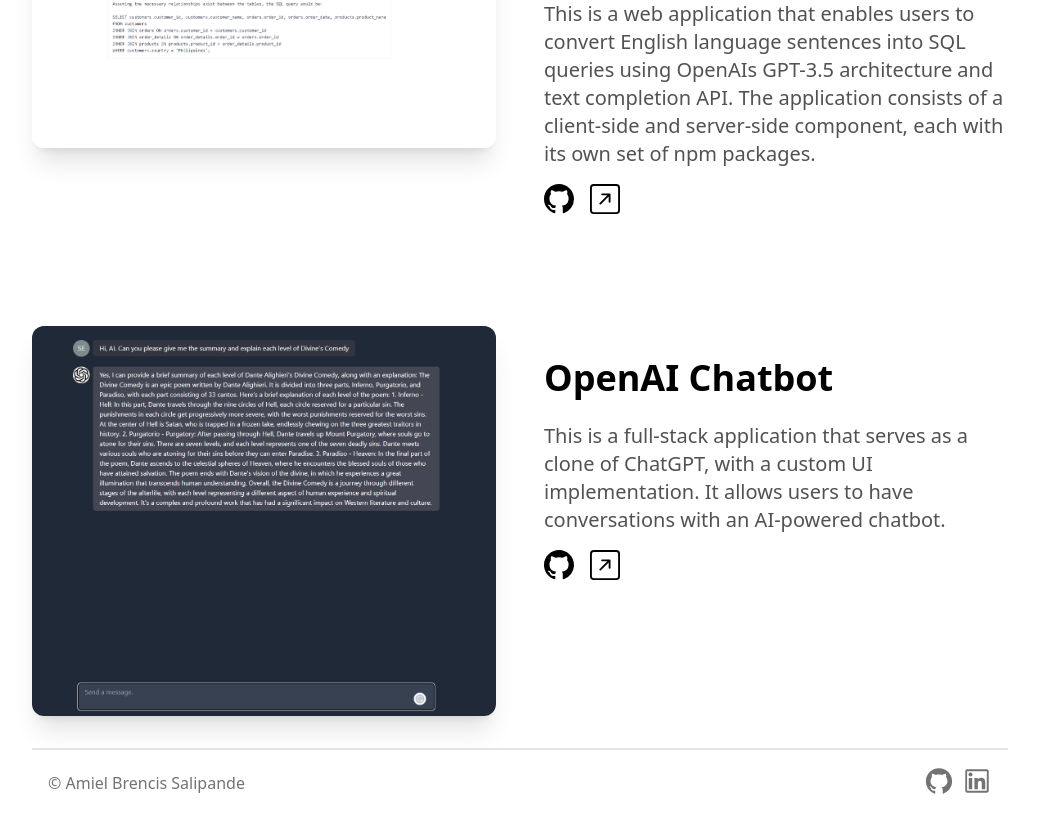
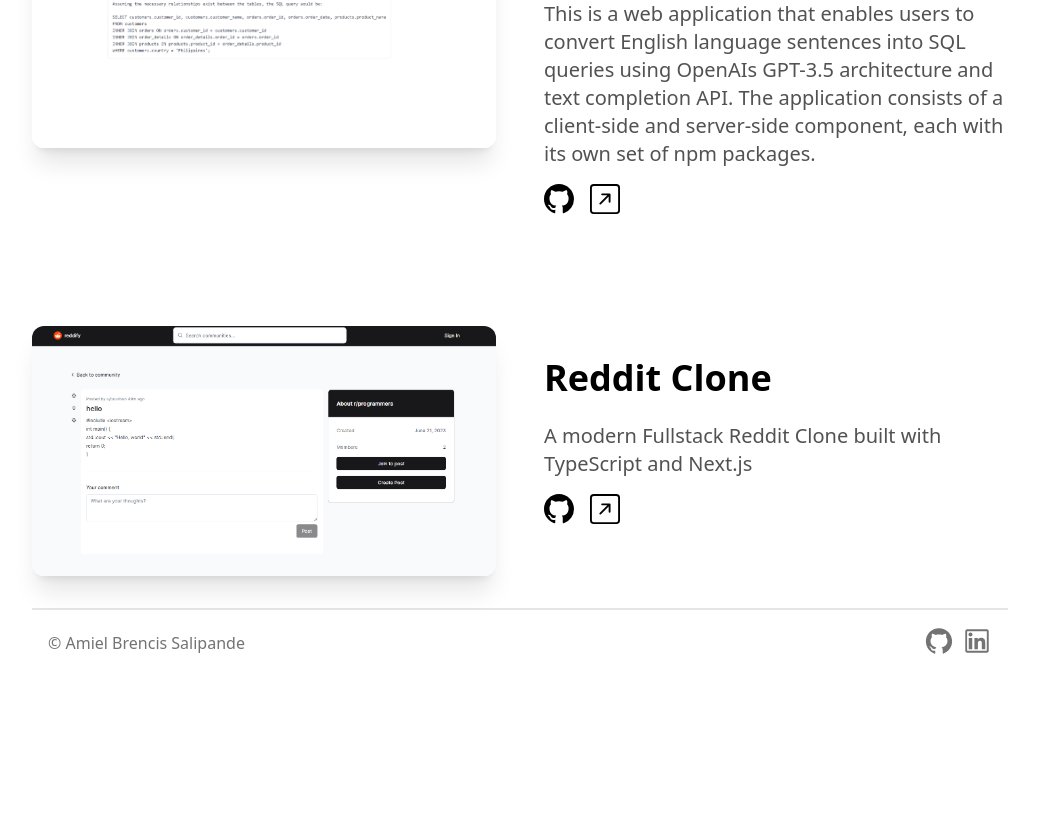
Before and after one commit to absalipande/newPortfolio, a Next.js app: page / in a window 1280 px wide. Shown: the part 4633-5449 px from the top of the page, without its empty margins (120-1159 px from the left). After the commit the page ends 5309 px from the top, so only its background shows below. Built offline with nearby package versions, Linux system fonts and the light colour scheme.

Commit message:
feat: Added a new project and changed the icon

```diff
--- a/app/head.tsx
+++ b/app/head.tsx
@@ -4,7 +4,7 @@
       <title>Amiel Brencis Salipande</title>
       <meta content='width=device-width, initial-scale=1' name='viewport' />
       <meta name='description' content='Generated by create next app' />
-      <link rel='icon' href='/logo.svg' />
+      <link rel='icon' href='/logo.jpg' />
     </>
   );
 }
--- a/components/ProjectsSection.tsx
+++ b/components/ProjectsSection.tsx
@@ -69,12 +69,12 @@
     link: 'https://sql-ai-frontend.vercel.app/',
   },
   {
-    name: 'OpenAI Chatbot',
+    name: 'Reddit Clone',
     description:
-      'This is a full-stack application that serves as a clone of ChatGPT, with a custom UI implementation. It allows users to have conversations with an AI-powered chatbot.',
-    image: '/openai-app.png',
-    github: 'https://github.com/absalipande/openai-app',
-    link: 'https://ai-frontend-app.vercel.app/',
+      'A modern Fullstack Reddit Clone built with TypeScript and Next.js',
+    image: '/reddit.png',
+    github: 'https://github.com/absalipande/reddify',
+    link: 'https://reddify.vercel.app/',
   },
   // {
   //   name: 'Chatty',
```
Also changed, not shown: public/logo.jpg (added), public/reddit.png (added).
